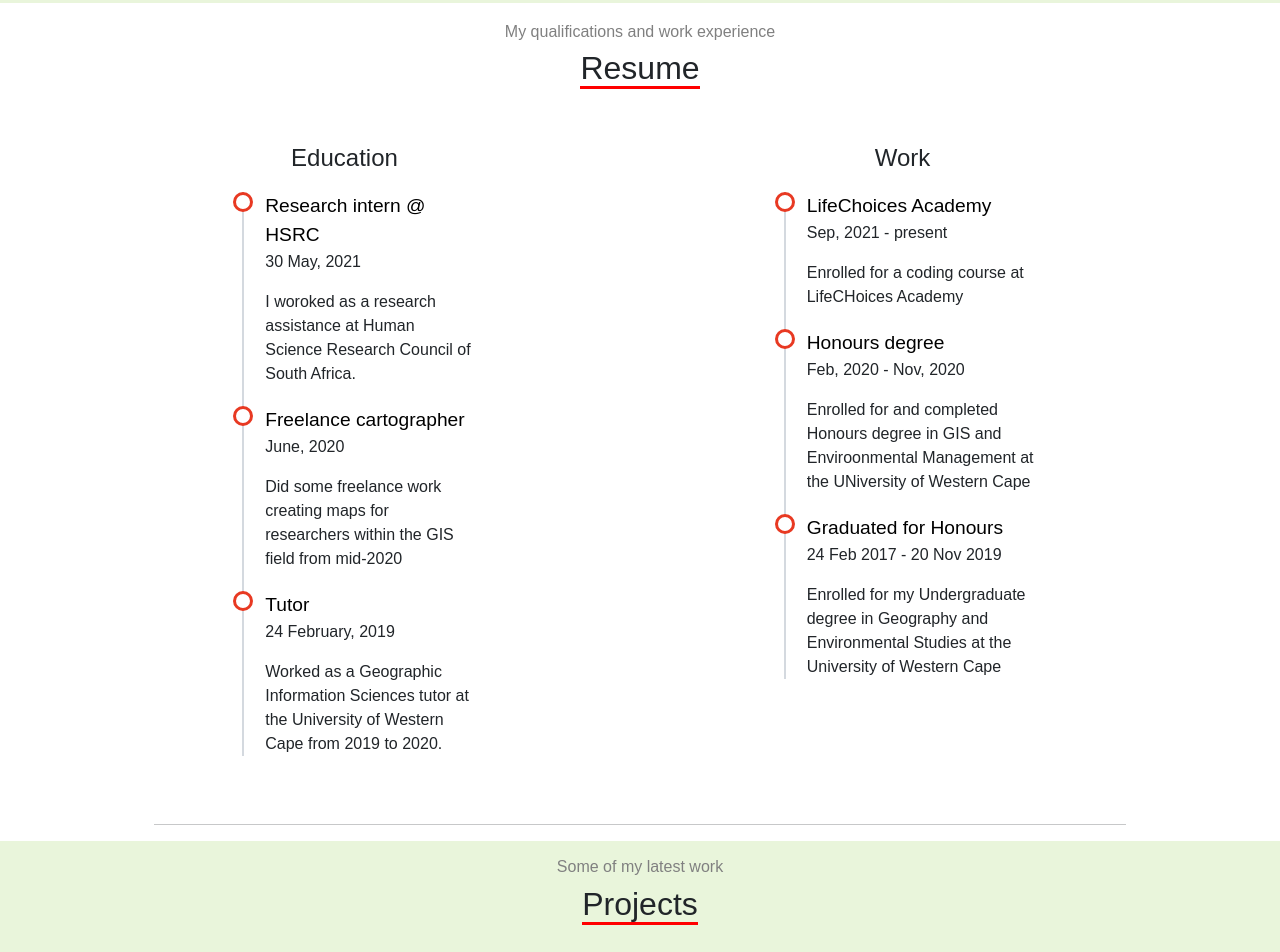
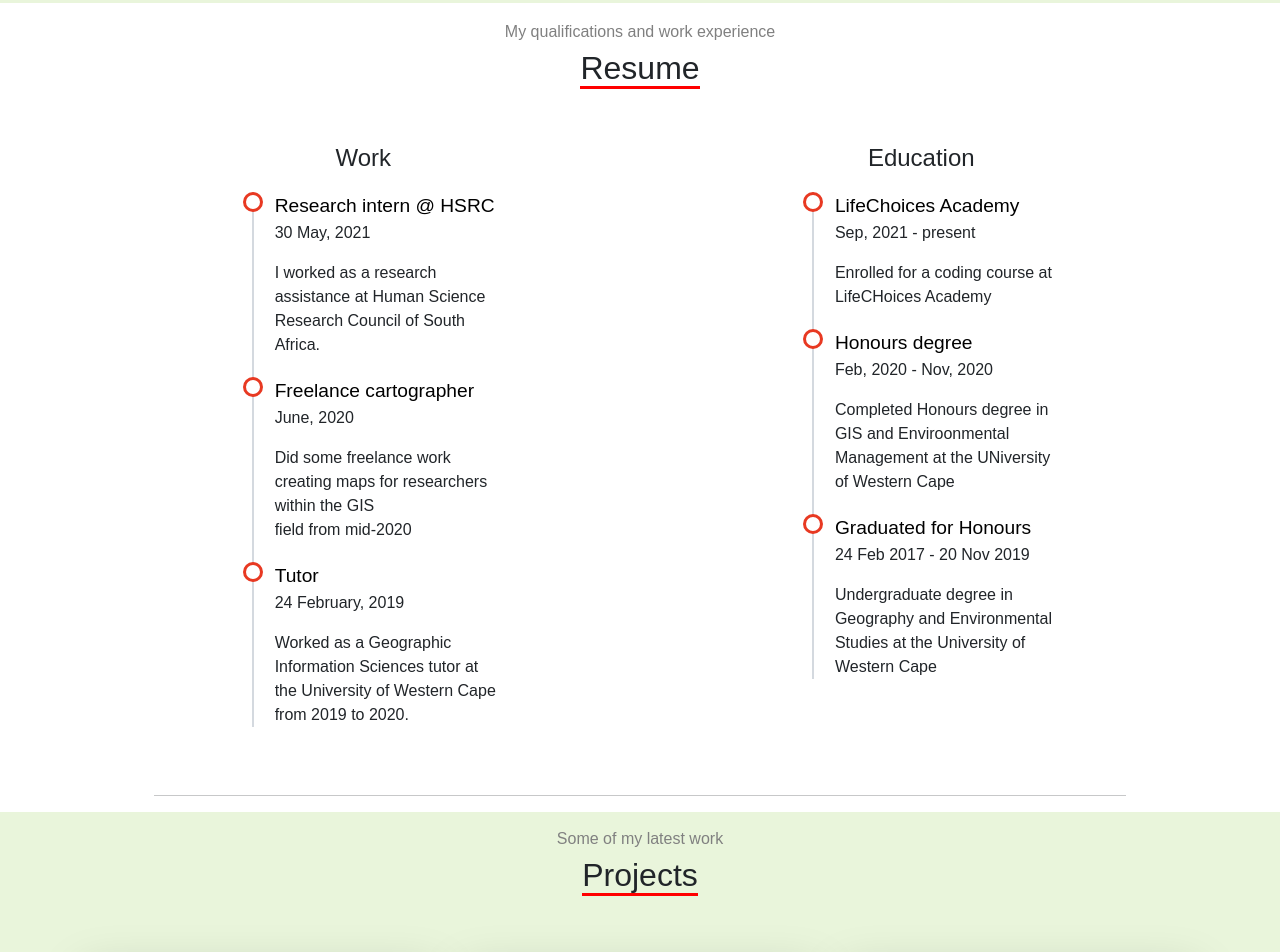
Before and after one commit to NandeBija/Portfolio2, a plain HTML site: page index.html in a window 1280 px wide. Shown: the part 1652-2604 px from the top of the page. Drawn offline with nearby package versions, Linux system fonts and the light colour scheme.

Commit message:
Add files via upload

```diff
--- a/index.html
+++ b/index.html
@@ -781,14 +781,14 @@
       <div class="container mt-5 mb-5" >
         <div class="resum" class="row">
           <div class="col-md-6 offset-md-3">
-            <h4>Education</h4>
+            <h4>Work</h4>
             <ul class="timeline">
               <li>
                 <h7 class="h7">Research intern @ HSRC</h7><br />
 
                 <p class="float-right">30 May, 2021</p>
                 <p>
-                  I woroked as a research assistance at Human Science Research
+                  I worked as a research assistance at Human Science Research
                   Council of South Africa.
                 </p>
               </li>
@@ -816,7 +816,7 @@
 
         <div class="resum" class="row">
           <div class="col-md-6 offset-md-3">
-            <h4>Work</h4>
+            <h4>Education</h4>
             <ul class="timeline">
               <li>
                 <h7 class="h7">LifeChoices Academy </h7><br />
@@ -829,7 +829,7 @@
 
                 <p class="float-right">Feb, 2020 - Nov, 2020</p>
                 <p>
-                  Enrolled for and completed Honours degree in GIS and
+                  Completed Honours degree in GIS and
                   Enviroonmental Management at the UNiversity of Western Cape
                 </p>
               </li>
@@ -838,7 +838,7 @@
 
                 <p class="float-right">24 Feb 2017 - 20 Nov 2019</p>
                 <p>
-                  Enrolled for my Undergraduate degree in Geography and
+                 Undergraduate degree in Geography and
                   Environmental Studies at the University of Western Cape
                 </p>
               </li>
```
